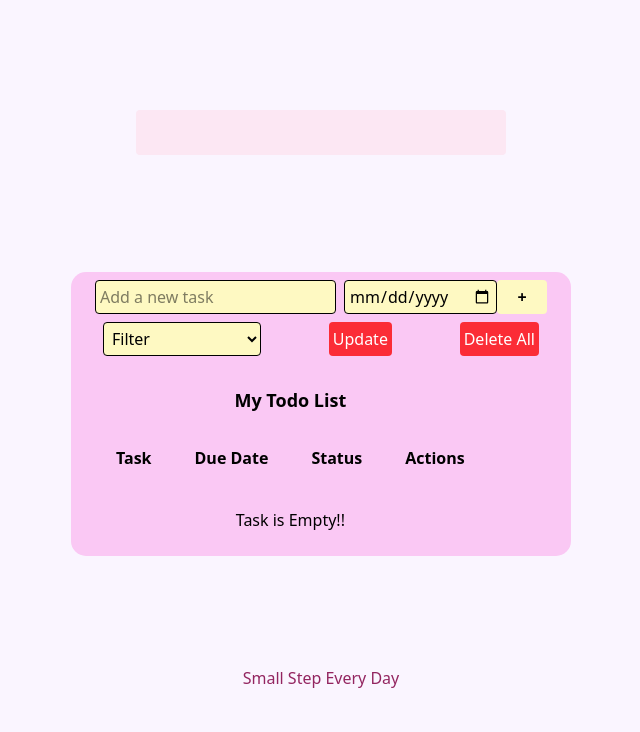
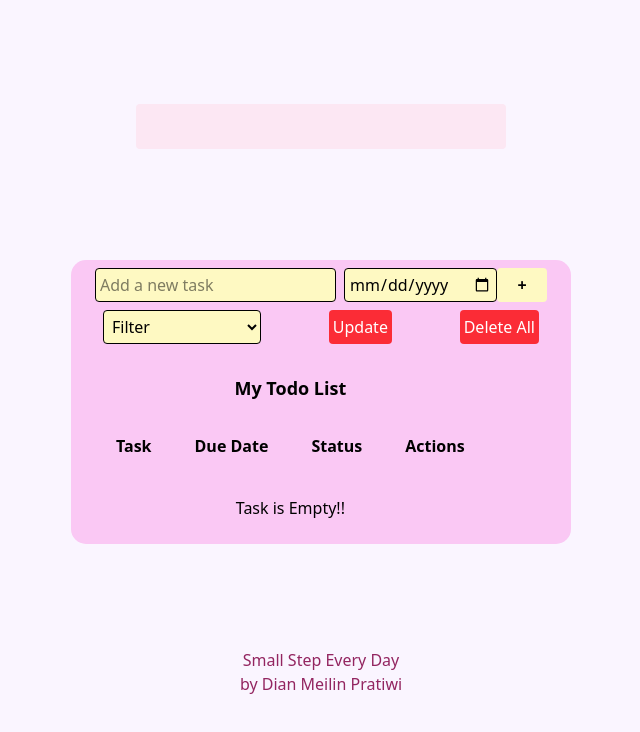
Before and after one commit to Revou-Coding-Camp/codingcamp-7-jul-25-dmp4521, a plain HTML site: page index.html in a window 1280 px wide. Shown: the whole page, without its empty margins (319-959 px from the left). Drawn offline with nearby package versions, Linux system fonts and the light colour scheme.

Commit message:
Chore: by Dian Meilin Pratiwi
add by Dian Meilin Pratiwi

```diff
--- a/index.html
+++ b/index.html
@@ -82,6 +82,8 @@
 
     <footer>
         <span style="color:rgb(147, 37, 96)">Small Step Every Day</span>
+        <br>
+        <span style="color:rgb(147, 37, 96)">by Dian Meilin Pratiwi</span></br>
     </footer>
 
     <!-- Javascript External -->
```
